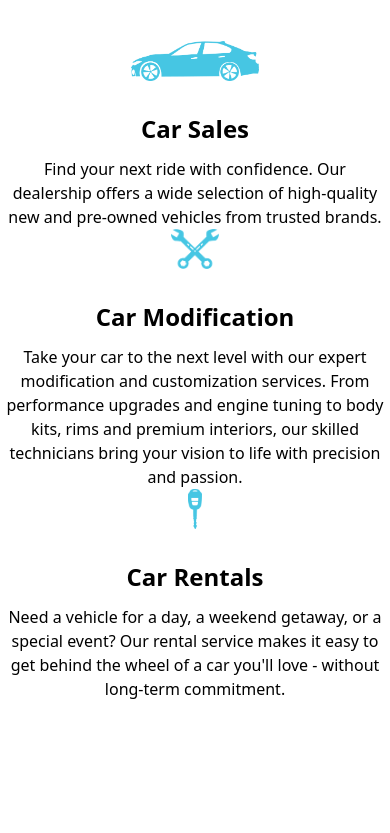
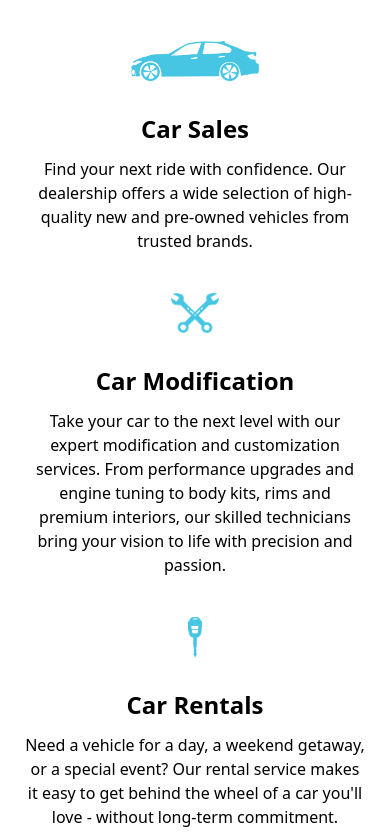
Before and after one commit to ojrallan/kayla-investment, a plain HTML site: page index.html in a window 390 px wide. Shown: the part 1057-1890 px from the top of the page. Before the commit the page ends 1762 px from the top, so only its background shows below. Drawn offline with nearby package versions, Linux system fonts and the light colour scheme.

Commit message:
Services changes

```diff
--- a/index.html
+++ b/index.html
@@ -95,13 +95,13 @@
           </div>
 
           <p class="font-semibold text-center mt-8 text-2xl">Car Sales</p>
-          <p class="text-center mt-3">
+          <p class="text-center mt-3 px-5 md:px-3">
             Find your next ride with confidence. Our dealership offers a wide
             selection of high-quality new and pre-owned vehicles from trusted
             brands.
           </p>
         </div>
-        <div>
+        <div class="mt-10 md:mt-0">
           <div class="w-full flex justify-center">
             <img
               src="/images/modify-kayla.png"
@@ -113,20 +113,20 @@
           <p class="font-semibold text-center mt-8 text-2xl">
             Car Modification
           </p>
-          <p class="text-center mt-3">
+          <p class="text-center mt-3 px-5 md:px-3">
             Take your car to the next level with our expert modification and
             customization services. From performance upgrades and engine tuning
             to body kits, rims and premium interiors, our skilled technicians
             bring your vision to life with precision and passion.
           </p>
         </div>
-        <div>
+        <div class="mt-10 md:mt-0">
           <div class="w-full flex justify-center">
             <img src="/images/keys-kayla.png" class="h-10 md:h-18" alt="" />
           </div>
 
           <p class="font-semibold text-center mt-8 text-2xl">Car Rentals</p>
-          <p class="text-center mt-3">
+          <p class="text-center mt-3 px-5 md:px-3">
             Need a vehicle for a day, a weekend getaway, or a special event? Our
             rental service makes it easy to get behind the wheel of a car you'll
             love - without long-term commitment.
```
